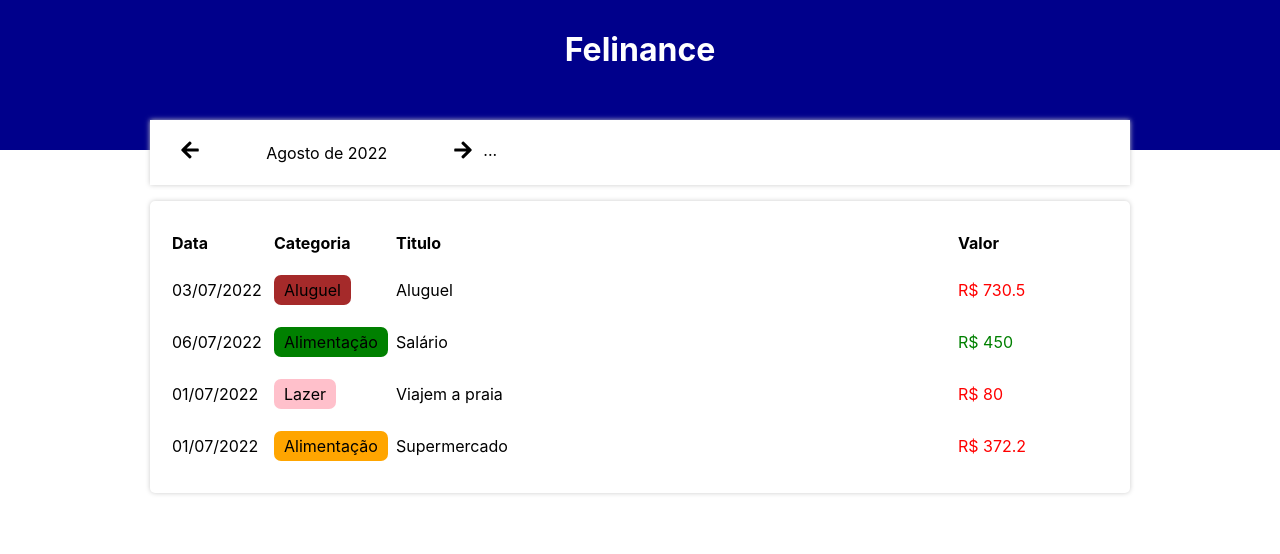
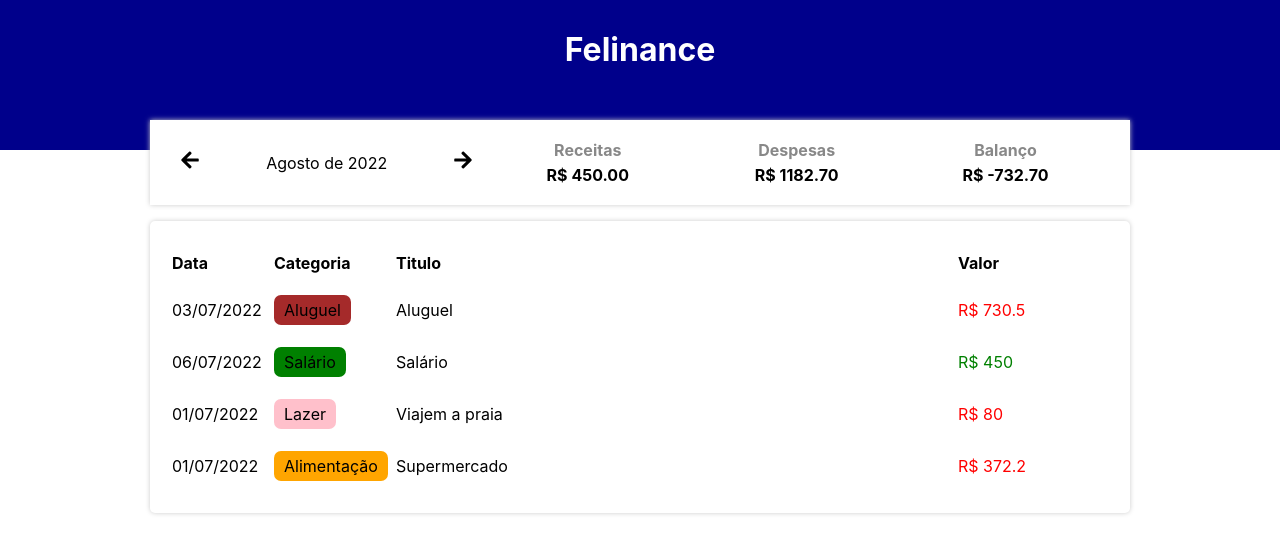
Before and after one commit to felipelouzeiro/pignances, a React (Create React App) app: page / in a window 1280 px wide. Shown: the top 554 px of the page. Built offline with nearby package versions, Linux system fonts and the light colour scheme; the HTML template or start-up script is replaced by a standard one.

Commit message:
✨ feat: implementando resumo de informações

```diff
--- a/src/App.tsx
+++ b/src/App.tsx
@@ -2,6 +2,7 @@ import { useEffect, useState } from 'react';
 import * as C from './App.styled';
 import { Dashboard } from './components/dashboard';
 import { TableContent } from './components/TableContent';
+import { categories } from './data/categories';
 import { items } from './data/items';
 import {
   filterListByMonth,
@@ -13,13 +14,28 @@ function App() {
   const [list, setList] = useState<Item[]>(items);
   const [filteredList, setFilteredList] = useState<Item[]>([]);
   const [currentMonth, setCurrentMonth] = useState(getCurrentMonth());
+  const [income, setIncome] = useState(0);
+  const [expense, setExpense] = useState(0);
 
   useEffect(() => {
     setFilteredList(filterListByMonth(list, currentMonth));
-    console.log('list', list);
-    console.log('listFill', filteredList);
-    console.log('month', currentMonth);
   }, [list, currentMonth]);
+
+  useEffect(() => {
+    let incomeCount = 0;
+    let expenseCount = 0;
+
+    for (let index in filteredList) {
+      if (categories[filteredList[index].category].expense) {
+        expenseCount += filteredList[index].value;
+      } else {
+        incomeCount += filteredList[index].value;
+      }
+    }
+
+    setExpense(expenseCount);
+    setIncome(incomeCount);
+  }, [filteredList]);
 
   const handleMonthChange = (newMonth: string) => {
     setCurrentMonth(newMonth);
@@ -31,13 +47,12 @@ function App() {
         <C.HeaderTitle>Felinance</C.HeaderTitle>
       </C.Header>
       <C.Body>
-        {/* Exibição de dados */}
         <Dashboard
           currentMonth={currentMonth}
           onMonthChange={handleMonthChange}
+          income={income}
+          expense={expense}
         />
-
-        {/* Inserção de dados */}
 
         <TableContent list={filteredList} />
       </C.Body>
--- /dev/null
+++ b/src/components/ResumeItem/index.tsx
@@ -0,0 +1,15 @@
+import * as C from './styles';
+
+type ResumeItemProps = {
+  title: string;
+  value: number;
+};
+
+export const ResumeItem = ({ title, value }: ResumeItemProps) => {
+  return (
+    <C.Container>
+      <C.Title>{title}</C.Title>
+      <C.Info>R$ {value.toFixed(2)}</C.Info>
+    </C.Container>
+  );
+};
--- /dev/null
+++ b/src/components/ResumeItem/styles.ts
@@ -0,0 +1,18 @@
+import styled from 'styled-components';
+
+export const Container = styled.div`
+  flex: 1;
+`;
+
+export const Title = styled.div`
+  text-align: center;
+  font-weight: bold;
+  color: #888;
+  margin-bottom: 5px;
+`;
+
+export const Info = styled.div`
+  text-align: center;
+  font-weight: bold;
+  color: black;
+`;
--- a/src/components/dashboard/index.tsx
+++ b/src/components/dashboard/index.tsx
@@ -1,13 +1,21 @@
 import * as C from './styles';
 import { FaArrowLeft, FaArrowRight } from 'react-icons/fa';
 import { formatCurrentMonth } from '../../services/helpers/dateFilter';
+import { ResumeItem } from '../ResumeItem';
 
 type DashboardProps = {
   currentMonth: string;
   onMonthChange: (newMonth: string) => void;
+  income: number;
+  expense: number;
 };
 
-export const Dashboard = ({ currentMonth, onMonthChange }: DashboardProps) => {
+export const Dashboard = ({
+  currentMonth,
+  onMonthChange,
+  expense,
+  income,
+}: DashboardProps) => {
   const handlePreviewMonth = () => {
     let [year, month] = currentMonth.split('-');
 
@@ -38,7 +46,11 @@ export const Dashboard = ({ currentMonth, onMonthChange }: DashboardProps) => {
         </C.MonthArrow>
       </C.MonthContent>
 
-      <C.ResumeContent>...</C.ResumeContent>
+      <C.ResumeContent>
+        <ResumeItem title="Receitas" value={income} />
+        <ResumeItem title="Despesas" value={expense} />
+        <ResumeItem title="Balanço" value={income - expense} />
+      </C.ResumeContent>
     </C.Container>
   );
 };
--- a/src/data/categories.ts
+++ b/src/data/categories.ts
@@ -4,5 +4,5 @@ export const categories: Category = {
   food: { title: 'Alimentação', color: 'orange', expense: true },
   rent: { title: 'Aluguel', color: 'brown', expense: true },
   leisure: { title: 'Lazer', color: 'pink', expense: true },
-  salary: { title: 'Alimentação', color: 'green', expense: false },
+  salary: { title: 'Salário', color: 'green', expense: false },
 };
```
